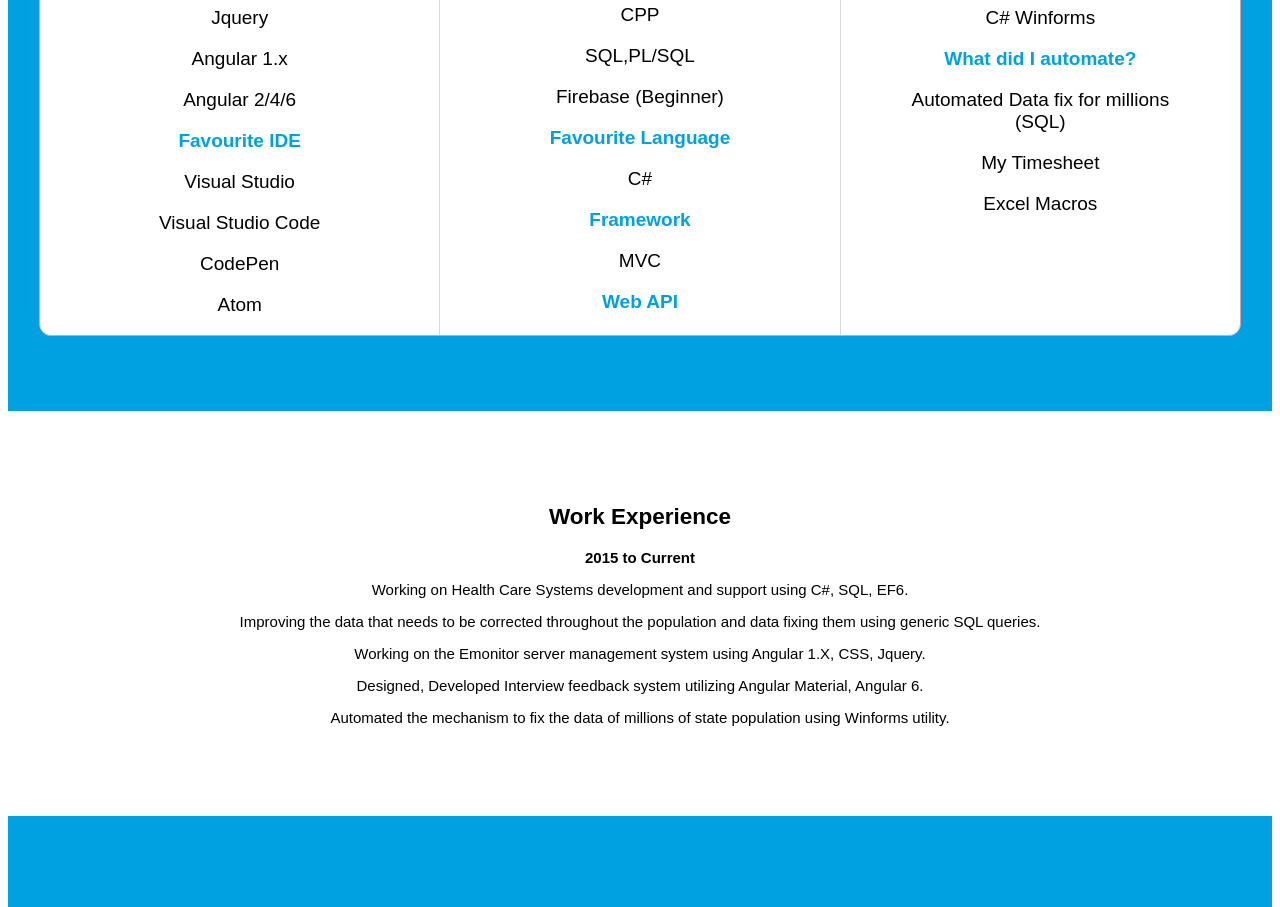
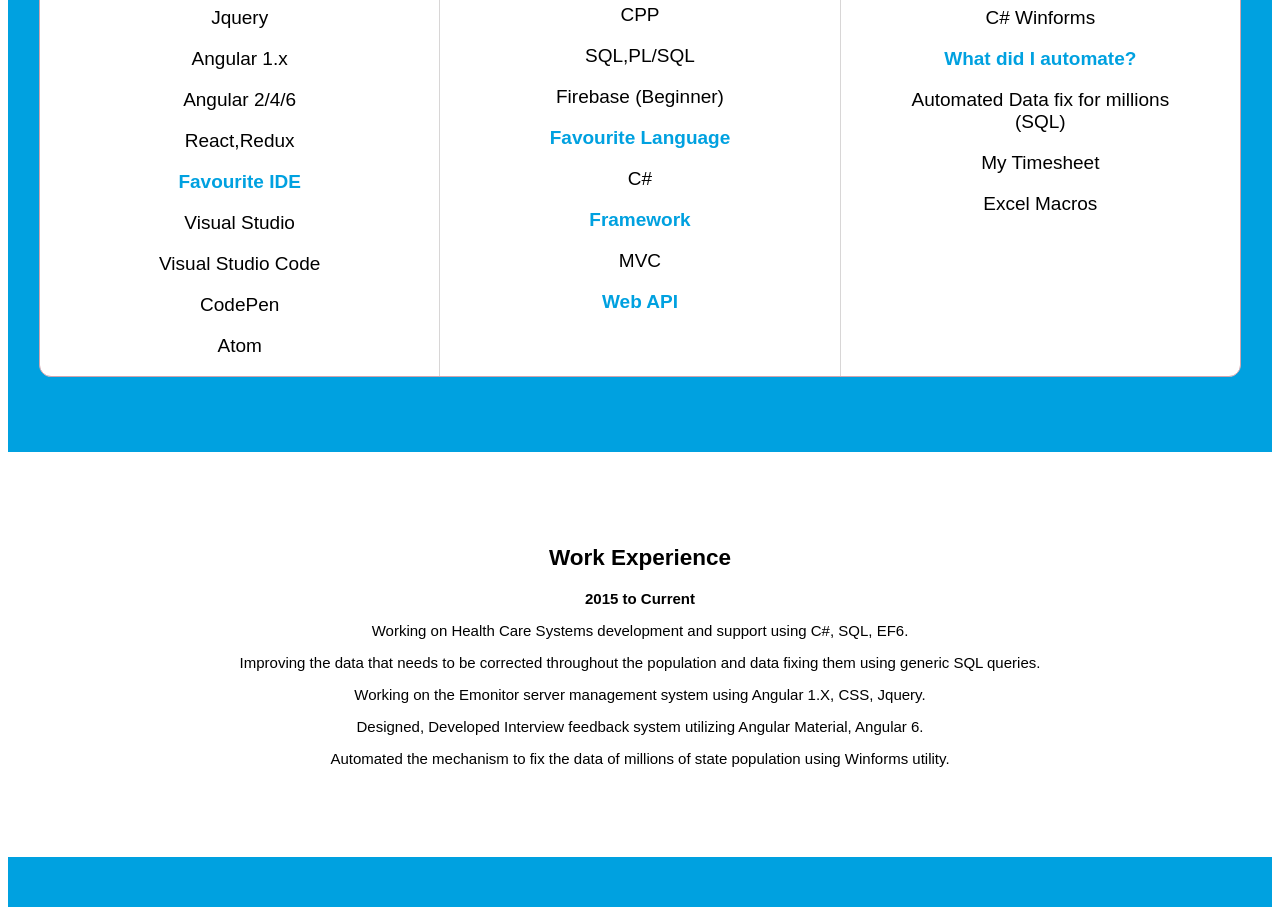
Before and after one commit to SaiPrasannaKrishna/SaiPrasannaKrishna.github.io, a plain HTML site: page index.html in a window 1280 px wide. Shown: the part 1160-2067 px from the top of the page. Drawn offline with Linux system fonts and the light colour scheme.

Commit message:
Added React,Redux
Added React,Redux

```diff
--- a/index.html
+++ b/index.html
@@ -60,6 +60,7 @@
                     <p>Jquery</p>
                     <p>Angular 1.x</p>
                     <p>Angular 2/4/6</p>
+                    <p>React,Redux</p>
                     <p class="heading">Favourite IDE</p>
                     <p>Visual Studio</p>
                     <p>Visual Studio Code</p>
```
